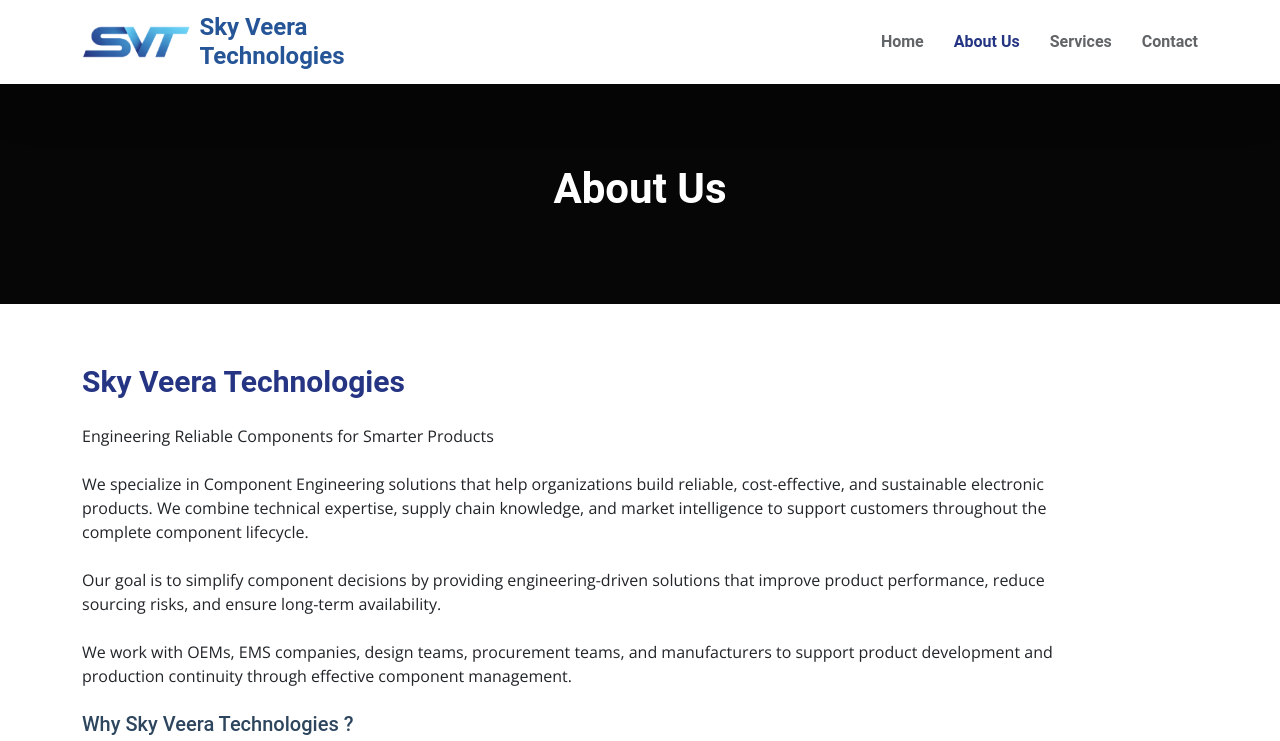
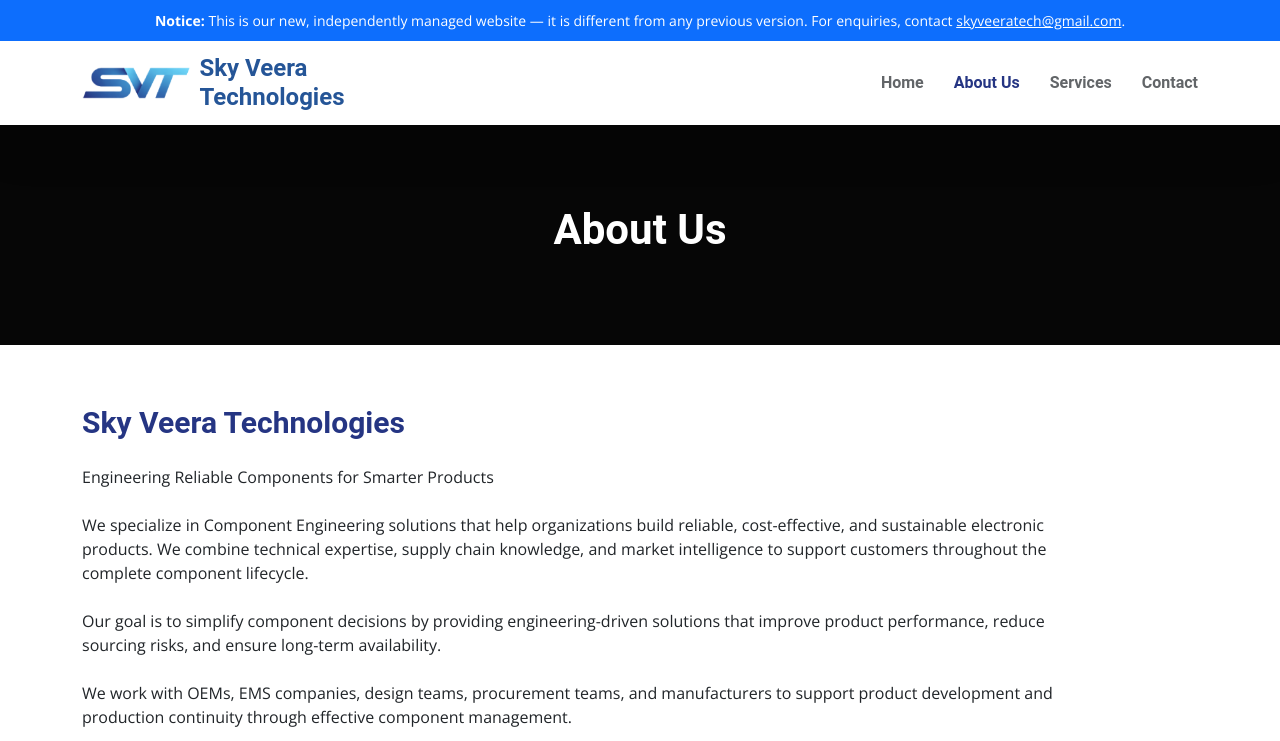
Before and after one commit to bharatesha/svtgroups-site, a plain HTML site: page about.html in a window 1280 px wide. Shown: the top 741 px of the page. Drawn offline with nearby package versions, Linux system fonts and the light colour scheme.

Commit message:
Add notice banner clarifying this is the new independent site

```diff
--- a/about.html
+++ b/about.html
@@ -34,6 +34,10 @@
 </head>
 
 <body class="about-page">
+  <!-- Site notice banner -->
+  <div style="background:#0d6efd;color:#fff;text-align:center;padding:10px 16px;font-family:'Open Sans',system-ui,sans-serif;font-size:14px;line-height:1.5;position:relative;z-index:1100;">
+    <strong>Notice:</strong> This is our new, independently managed website &mdash; it is different from any previous version. For enquiries, contact <a href="mailto:skyveeratech@gmail.com" style="color:#fff;text-decoration:underline;">skyveeratech@gmail.com</a>.
+  </div>
 
   <header id="header" class="header d-flex align-items-center sticky-top shadow-lg">
     <div class="container-fluid container-xl position-relative d-flex align-items-center justify-content-between">
```
Also changed, not shown: contact.html (+4 -0 lines), index.html (+4 -0 lines), services.html (+4 -0 lines).
